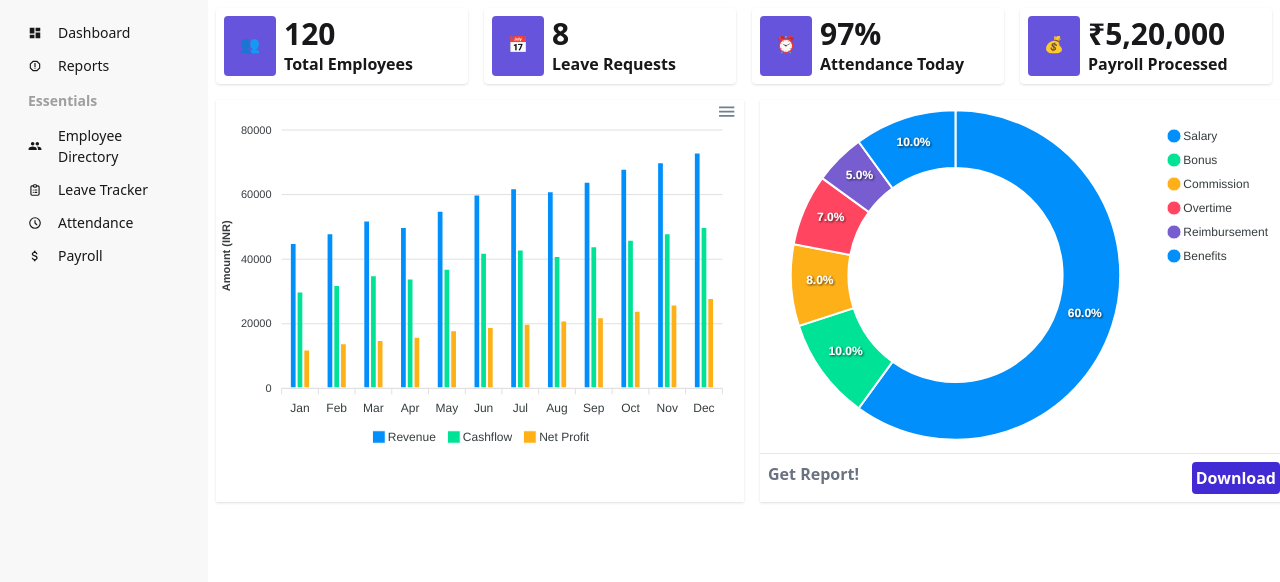
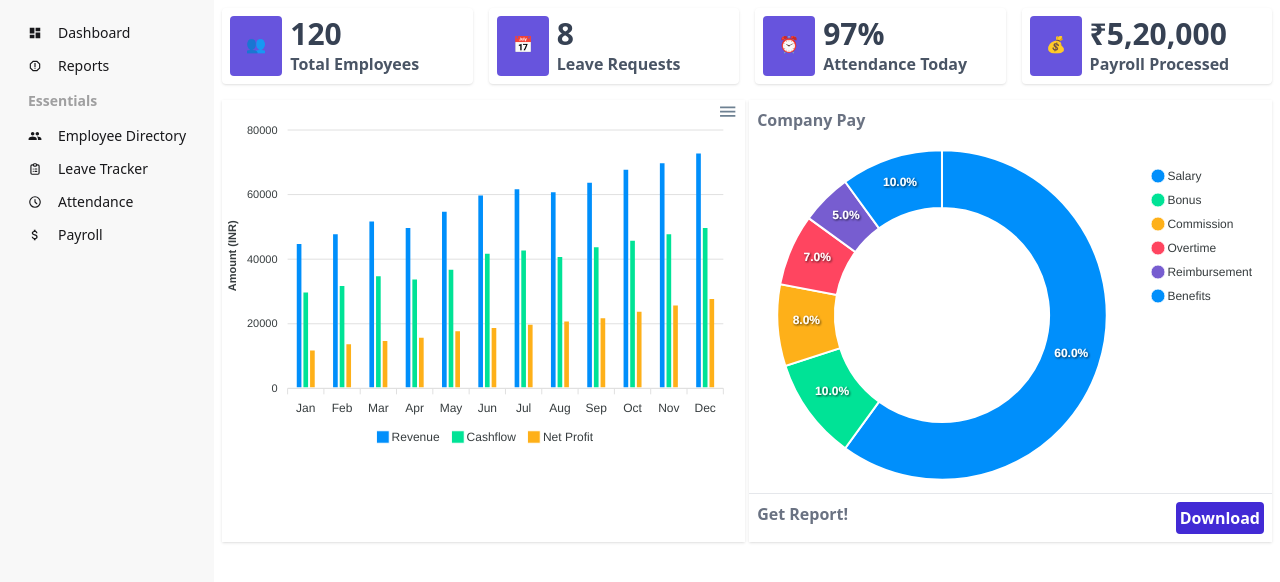
Before and after one commit to KaranSapra124/WorkSphere, a React (Vite) app: page / in a window 1280 px wide. Shown: the top 582 px of the page. Built offline with nearby package versions, Linux system fonts and the light colour scheme.

Commit message:
Added charts for dashboard

```diff
--- a/src/Components/Dashboard/Charts/CompanyPay.tsx
+++ b/src/Components/Dashboard/Charts/CompanyPay.tsx
@@ -5,6 +5,7 @@ import { ApexOptions } from 'apexcharts';
 const options: ApexOptions = {
     chart: {
         type: 'donut',
+        // width: 220
     },
     labels: [
         'Salary',
@@ -42,6 +43,7 @@ const series = [60, 10, 8, 7, 5, 10]; // Total = 100%
 const CompanyPayBreakdownChart = () => {
     return (
         <div className="w-full h-full shadow my-auto  mx-auto">
+            <h1 className='text-gray-500 font-semibold p-2'>Company Pay</h1>
             <ReactApexChart options={options} series={series} type="donut" height={350} />
             <div className='flex justify-between py-2 px-2 border-t border-gray-200'>
                 <p className='text-gray-500 font-semibold'>Get Report!</p>
--- a/src/Components/Dashboard/Charts/CompanyRevenue.tsx
+++ b/src/Components/Dashboard/Charts/CompanyRevenue.tsx
@@ -59,7 +59,7 @@ const CompanyRevenue = () => {
         }
     };
     return (
-<div className='shadow h-full'>
+<div className='shadow h-full w-full'>
 
 <Chart options={columnChartOptions} series={columnChartSeries} type="bar" height={350} />
 </div>
--- a/src/Components/Dashboard/DashboardCards.tsx
+++ b/src/Components/Dashboard/DashboardCards.tsx
@@ -15,8 +15,8 @@ const DashboardCards: React.FC<{ data: dashboardCard }> = ({ data }) => {
             <div className='flex gap-2 m-2 rounded  h-fit w-full p-2 shadow '>
                 <h1 className='bg-primary/80 rounded p-4 '>{data?.icon}</h1>
                 <div >
-                    <h3 className='lg:text-3xl font-bold text-xl'>{data?.value}</h3>
-                    <h2 className='lg:text-md font-semibold'>{data?.title}</h2>
+                    <h3 className='lg:text-3xl text-gray-700 font-bold text-xl'>{data?.value}</h3>
+                    <h2 className='lg:text-md text-gray-600 font-semibold'>{data?.title}</h2>
                 </div>
             </div>
         </>
--- a/src/Layout/Dashboard.tsx
+++ b/src/Layout/Dashboard.tsx
@@ -18,7 +18,7 @@ const Dashboard = () => {
                     </div>
                     <div className="drawer-side">
                         <label htmlFor="my-drawer-2" aria-label="close sidebar" className="drawer-overlay"></label>
-                        <ul className="menu bg-base-200 text-base-content min-h-full w-52 p-4">
+                        <ul className="menu bg-base-200 text-base-content min-h-full w-fit p-4">
                             <li>
                                 <a>
                                     <MdDashboard className="mr-2" /> Dashboard
--- a/src/Pages/Admin/DashboardPage.tsx
+++ b/src/Pages/Admin/DashboardPage.tsx
@@ -42,7 +42,7 @@ const AdminDashboard = () => {
                 <div className='flex w-full '>
                     {dashboardCards?.map((elem: dashboardCard, index: number) => <DashboardCards data={elem} />)}
                 </div>
-                <div className='w-full my-2 mx-2 gap-4 items-center grid grid-cols-2'>
+                <div className=' h-96 my-2 mx-2 gap-1 items-center grid grid-cols-2'>
                     <CompanyRevenue />
                     <CompanyPayBreakdownChart/>
                 </div>
```
